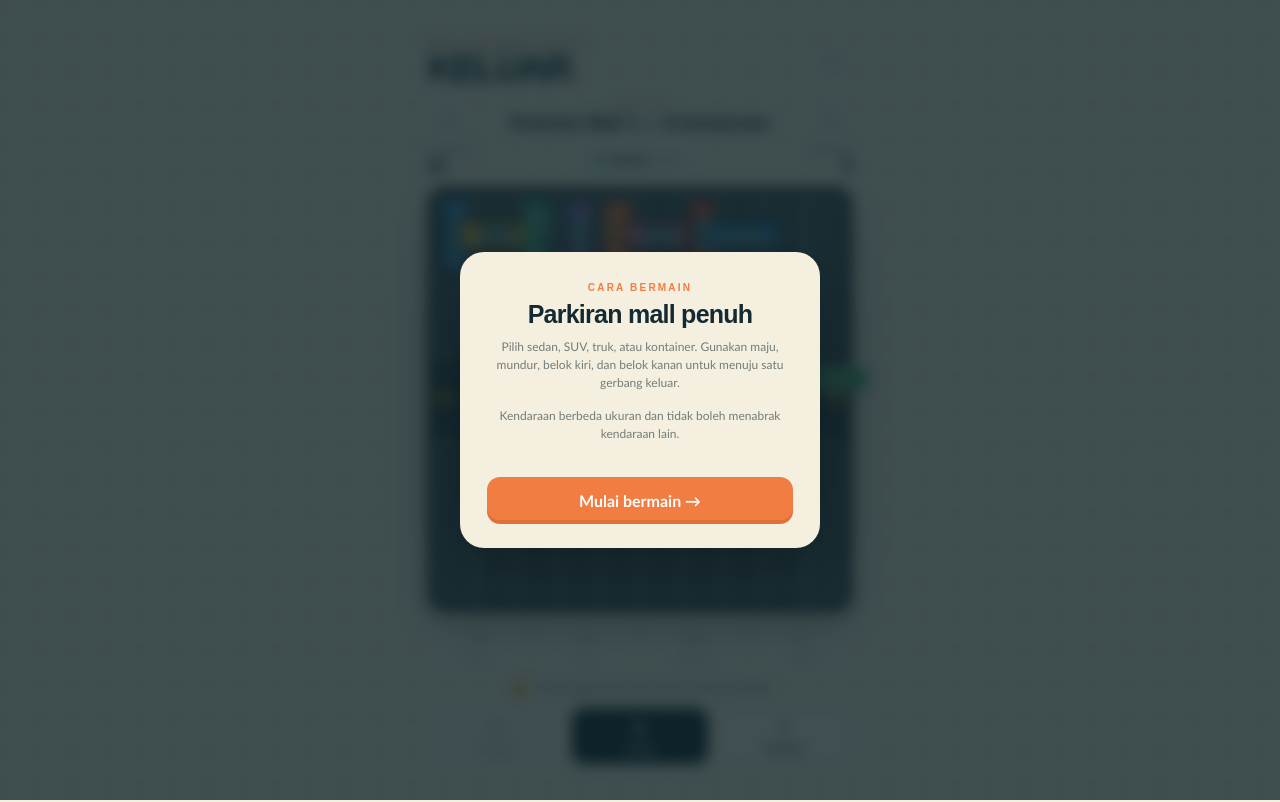
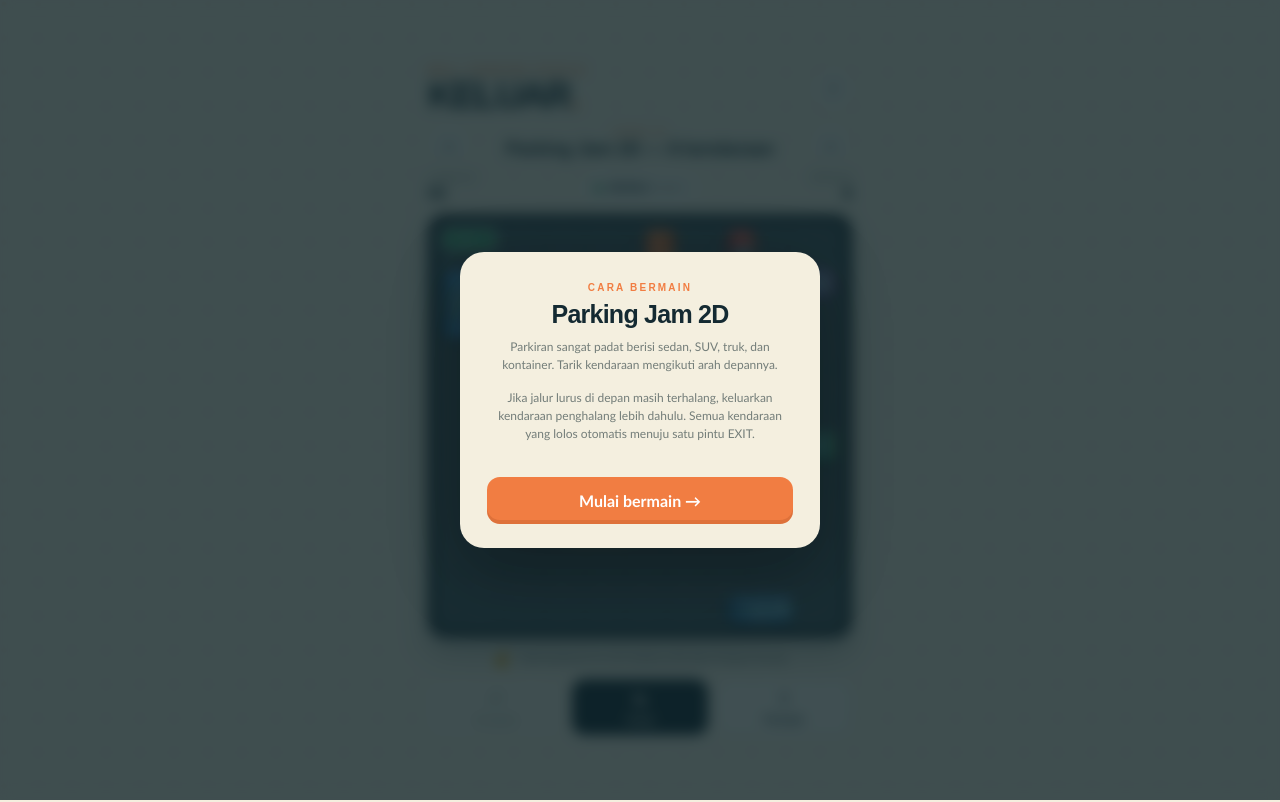
Before and after one commit to ahsubhan/BalokKosong, a Next.js app: page / in a window 1280 px wide. Built offline with nearby package versions, Linux system fonts and the light colour scheme.

Commit message:
Build dense 2D parking jam gameplay

```diff
--- a/app/globals.css
+++ b/app/globals.css
@@ -59,6 +59,13 @@ h1 span { color:var(--orange); }
 .sedan.blocked { animation:shake .28s ease; filter:saturate(.4); }
 
 .mall-board { --cell:10%; position:relative; width:100%; aspect-ratio:1; overflow:visible; border:7px solid #26363b; border-radius:17px; background:linear-gradient(#4a5b60 0 40%,#34474d 40% 60%,#4a5b60 60%); box-shadow:0 15px 28px rgba(13,39,47,.24); touch-action:none; user-select:none; }
+.mall-board.jam-board { overflow:hidden; background:#46575c; border-width:9px; }
+.jam-board::before,.jam-board::after { display:none; }
+.jam-slot { position:absolute; left:calc(var(--x)*10%); top:calc(var(--y)*10%); width:10%; height:10%; border:1px solid rgba(255,255,255,.06); background:linear-gradient(135deg,rgba(255,255,255,.025),transparent); }
+.jam-board .aisle-mark { left:31%; top:47%; z-index:1; color:rgba(255,255,255,.08); font-size:12px; }
+.jam-board .pillar { display:none; }
+.jam-board .exit-gate { right:auto; left:5px; top:5px; transform:none; opacity:.9; }
+.blocked-tip { color:#c1473e; animation:shake .28s ease; }
 .mall-board::before,.mall-board::after { content:""; position:absolute; left:0; right:0; height:2px; background:repeating-linear-gradient(90deg,#e9df9d 0 20px,transparent 20px 34px); opacity:.55; }
 .mall-board::before { top:40%; }.mall-board::after { top:60%; }
 .parking-line { position:absolute; width:10%; height:39%; border-left:2px solid rgba(255,255,255,.35); border-right:1px solid rgba(255,255,255,.18); left:calc(var(--slot) * 10%); }
--- a/app/page.tsx
+++ b/app/page.tsx
@@ -11,12 +11,17 @@ const vector=(dir:number)=>dir===0?{x:1,y:0}:dir===90?{x:0,y:1}:dir===180?{x:-1,
 const cells=(v:Vehicle)=>{const d=vector(v.dir),n=lengthOf(v.kind);return Array.from({length:n},(_,i)=>({x:v.x+d.x*i,y:v.y+d.y*i}));};
 const clone=(v:Vehicle[])=>v.map(x=>({...x}));
 function makeLevel(level:number,count:number){
-  const vehicles:Vehicle[]=[];
-  for(let i=0;i<count;i++){
-    const top=i<10, col=i%10, kind=kinds[(i+level)%kinds.length];
-    vehicles.push({id:`${level}-${i}`,x:col,y:top?0:9,dir:top?90:270,kind,color:colors[(i+level)%colors.length]});
+  let seed=9487+level*731;const rnd=()=>((seed=seed*1664525+1013904223>>>0)/4294967296);
+  const vehicles:Vehicle[]=[],used=new Set<string>();let attempts=0;
+  while(vehicles.length<count&&attempts++<4000){
+    const i=vehicles.length,kind=kinds[(i+level)%kinds.length],n=lengthOf(kind),horizontal=rnd()>.46;
+    const sx=Math.floor(rnd()*(horizontal?SIZE-n+1:SIZE)),sy=Math.floor(rnd()*(horizontal?SIZE:SIZE-n+1));
+    const dir:Vehicle["dir"]=horizontal?(sx+n/2<SIZE/2?180:0):(sy+n/2<SIZE/2?270:90);
+    const v:Vehicle={id:`${level}-${i}`,x:dir===180?sx+n-1:sx,y:dir===270?sy+n-1:sy,dir,kind,color:colors[(i+level)%colors.length]};
+    const own=cells(v);if(own.some(c=>used.has(`${c.x},${c.y}`)))continue;
+    own.forEach(c=>used.add(`${c.x},${c.y}`));vehicles.push(v);
   }
-  return {name:`Parkiran Mall ${level} — ${count} kendaraan`,vehicles};
+  return {name:`Parking Jam 2D — ${vehicles.length} kendaraan`,vehicles};
 }
 const levels=Array.from({length:13},(_,i)=>makeLevel(i+1,i+8));
 const fmt=(ms:number)=>{const s=Math.floor(ms/1000);return`${String(Math.floor(s/60)).padStart(2,"0")}:${String(s%60).padStart(2,"0")}.${Math.floor(ms%1000/100)}`};
@@ -46,22 +51,28 @@ export default function Home(){
     if(!tryState(next,v.id)){setBlocked(true);setTimeout(()=>setBlocked(false),280)}
   }
   function dragStart(e:React.PointerEvent,id:string){e.currentTarget.setPointerCapture(e.pointerId);drag.current={id,x:e.clientX,y:e.clientY};setSelected(id)}
-  function dragEnd(e:React.PointerEvent){const start=drag.current;if(!start)return;drag.current=null;const dx=e.clientX-start.x,dy=e.clientY-start.y;if(Math.hypot(dx,dy)<12)return;const desired:Vehicle["dir"]=Math.abs(dx)>Math.abs(dy)?(dx>0?0:180):(dy>0?90:270);const car=vehicles.find(v=>v.id===start.id);if(!car)return;if(desired===car.dir)act("forward",car.id);else if((desired+180)%360===car.dir)act("back",car.id);else act(((car.dir+90)%360===desired)?"right":"left",car.id)}
+  function dragEnd(e:React.PointerEvent){
+    const start=drag.current;if(!start)return;drag.current=null;const dx=e.clientX-start.x,dy=e.clientY-start.y;if(Math.hypot(dx,dy)<16)return;
+    const desired:Vehicle["dir"]=Math.abs(dx)>Math.abs(dy)?(dx>0?0:180):(dy>0?90:270);const car=vehicles.find(v=>v.id===start.id);if(!car||desired!==car.dir){setBlocked(true);setTimeout(()=>setBlocked(false),280);return}
+    const own=cells(car),d=vector(car.dir),front=own[own.length-1],occupied=new Set<string>();vehicles.filter(v=>v.id!==car.id).forEach(v=>cells(v).forEach(c=>occupied.add(`${c.x},${c.y}`)));
+    let x=front.x+d.x,y=front.y+d.y,clear=true;while(x>=0&&x<SIZE&&y>=0&&y<SIZE){if(occupied.has(`${x},${y}`)){clear=false;break}x+=d.x;y+=d.y}
+    if(!clear){setBlocked(true);setTimeout(()=>setBlocked(false),280);return}
+    setHistory(h=>[...h,clone(vehicles)]);setVehicles(old=>old.filter(v=>v.id!==car.id));setMoves(m=>m+1);setSelected(null);
+  }
   function undo(){const p=history.at(-1);if(!p)return;setVehicles(clone(p));setHistory(h=>h.slice(0,-1));setMoves(m=>Math.max(0,m-1));setWon(false)}
   const current=vehicles.find(v=>v.id===selected);
   return <main className="app-shell"><section className="game-card">
     <header className="topbar"><div><span className="eyebrow">MALL PARKING PUZZLE</span><h1>KELUAR<span>.</span></h1></div><button className="icon-btn" onClick={()=>setHelp(true)}>?</button></header>
     <div className="level-row"><button className="level-nav" onClick={()=>load(level-1)}>‹</button><div className="level-title"><small>LEVEL {String(level+1).padStart(2,"0")}</small><strong>{data.name}</strong></div><button className="level-nav" onClick={()=>load(level+1)}>›</button></div>
     <div className="stats"><div><span>LANGKAH</span><strong>{String(moves).padStart(2,"0")}</strong></div><div className="goal-pill"><i/><strong>{fmt(time)}</strong><small>WAKTU</small></div><div><span>TERSISA</span><strong>{vehicles.length}</strong></div></div>
-    <div className="mall-board"><div className="exit-gate"><b>EXIT</b> ➜</div><div className="aisle-mark">DRIVE LANE</div><div className="pillar p1"/><div className="pillar p2"/>
-      {Array.from({length:20},(_,i)=><i key={i} className={`parking-line ${i<10?"top":"bottom"}`} style={{"--slot":i%10} as React.CSSProperties}/>) }
+    <div className="mall-board jam-board"><div className="exit-gate"><b>EXIT</b> ➜</div><div className="aisle-mark">PARKING JAM</div><div className="pillar p1"/><div className="pillar p2"/>
+      {Array.from({length:SIZE*SIZE},(_,i)=><i key={i} className="jam-slot" style={{"--x":i%SIZE,"--y":Math.floor(i/SIZE)} as React.CSSProperties}/>) }
       {vehicles.map(v=>{const n=lengthOf(v.kind),d=vector(v.dir);const minX=Math.min(v.x,v.x+d.x*(n-1)),minY=Math.min(v.y,v.y+d.y*(n-1));const horizontal=v.dir===0||v.dir===180;return <button key={v.id} className={`vehicle ${v.kind} ${v.color} ${selected===v.id?"selected":""}`} style={{"--x":minX,"--y":minY,"--w":horizontal?n:1,"--h":horizontal?1:n,"--rot":`${v.dir}deg`} as React.CSSProperties} onPointerDown={e=>dragStart(e,v.id)} onPointerUp={dragEnd} onPointerCancel={()=>{drag.current=null}} aria-label={`${v.kind}, geret kendaraan`}><span className="vehicle-shell"><i className="glass front"/><i className="roof"/><i className="glass rear"/><i className="cargo"/><i className="lamp l1"/><i className="lamp l2"/></span><i className="wheel w1"/><i className="wheel w2"/><i className="wheel w3"/><i className="wheel w4"/><small>{v.kind==="container"?"CONTAINER":v.kind.toUpperCase()}</small></button>})}
     </div>
-    <div className={`drive-controls ${blocked?"blocked":""}`}><button onClick={()=>act("left")} disabled={!current}>↶<small>Belok kiri</small></button><button onClick={()=>act("forward")} disabled={!current}>↑<small>Maju</small></button><button onClick={()=>act("right")} disabled={!current}>↷<small>Belok kanan</small></button><button onClick={()=>act("back")} disabled={!current}>↓<small>Mundur</small></button></div>
-    <p className="tip"><span>☝</span>{current?`${current.kind.toUpperCase()} dipilih — geret menuju gerbang EXIT`:`Geret kendaraan untuk maju, mundur, atau berbelok.`}</p>
+    <p className={`tip ${blocked?"blocked-tip":""}`}><span>☝</span>{current?`${current.kind.toUpperCase()} dipilih — tarik sesuai arah depannya`:`Tarik kendaraan ke arah hadapnya jika jalan di depan kosong.`}</p>
     <div className="controls"><button onClick={undo} disabled={!history.length}><span>↶</span>Urungkan</button><button className="reset" onClick={()=>load(level)}><span>↻</span>Ulangi</button><button onClick={()=>setHelp(true)}><span>?</span>Petunjuk</button></div>
   </section>
-  {help&&<div className="overlay"><div className="modal"><span className="modal-kicker">CARA BERMAIN</span><h2>Parkiran mall penuh</h2><p>Pilih sedan, SUV, truk, atau kontainer. Gunakan maju, mundur, belok kiri, dan belok kanan untuk menuju satu gerbang keluar.</p><p>Kendaraan berbeda ukuran dan tidak boleh menabrak kendaraan lain.</p><button className="play-btn" onClick={()=>{localStorage.setItem("mall-parking-seen","1");setHelp(false)}}>Mulai bermain →</button></div></div>}
+  {help&&<div className="overlay"><div className="modal"><span className="modal-kicker">CARA BERMAIN</span><h2>Parking Jam 2D</h2><p>Parkiran sangat padat berisi sedan, SUV, truk, dan kontainer. Tarik kendaraan mengikuti arah depannya.</p><p>Jika jalur lurus di depan masih terhalang, keluarkan kendaraan penghalang lebih dahulu. Semua kendaraan yang lolos otomatis menuju satu pintu EXIT.</p><button className="play-btn" onClick={()=>{localStorage.setItem("mall-parking-seen","1");setHelp(false)}}>Mulai bermain →</button></div></div>}
   {won&&<div className="overlay"><div className="modal"><div className="burst">✓</div><h2>Parkiran kosong!</h2><p>Semua kendaraan keluar dalam {fmt(time)}.</p><button className="play-btn" onClick={()=>load(level===levels.length-1?0:level+1)}>Level berikutnya →</button></div></div>}
   </main>
 }
```
